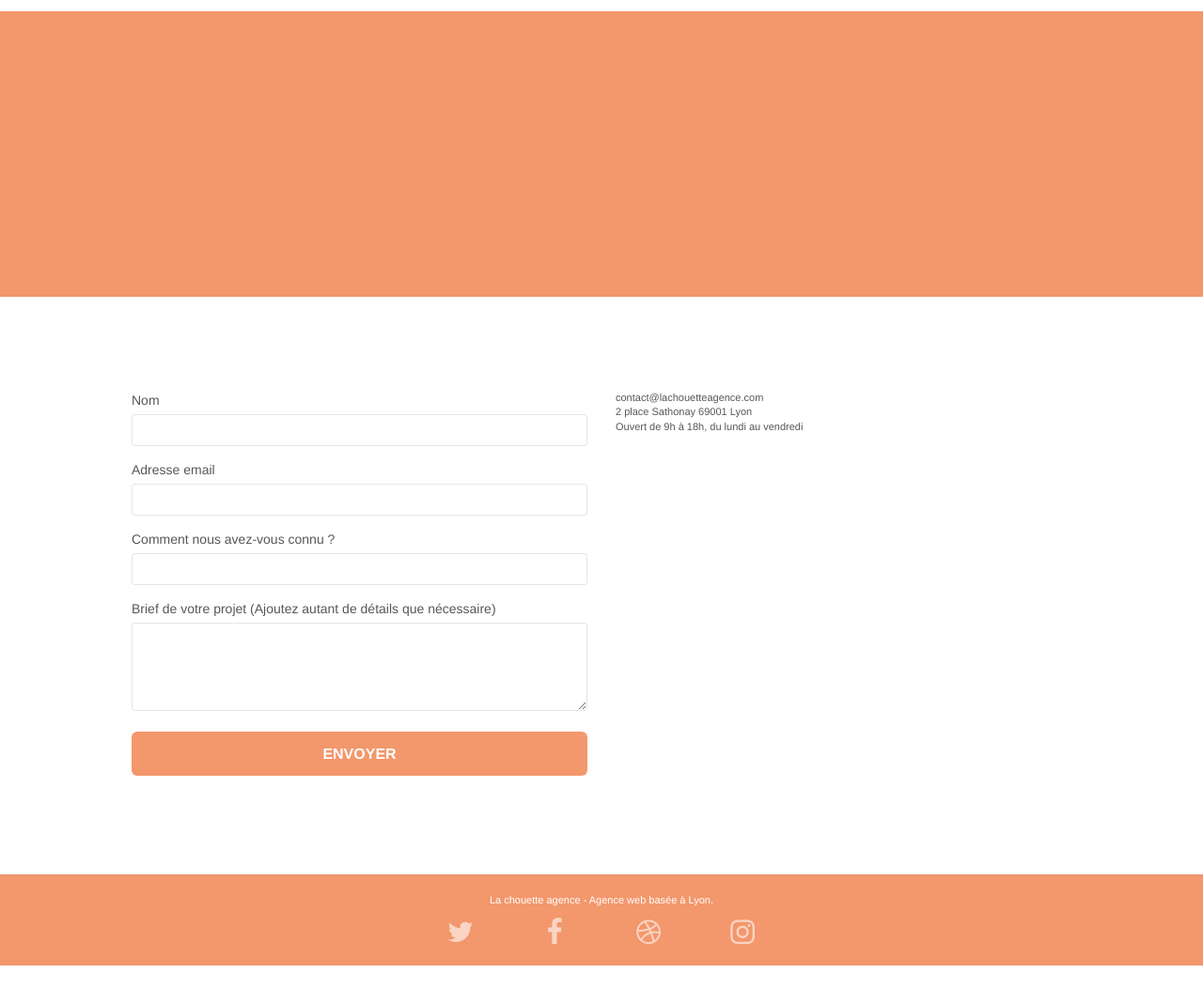
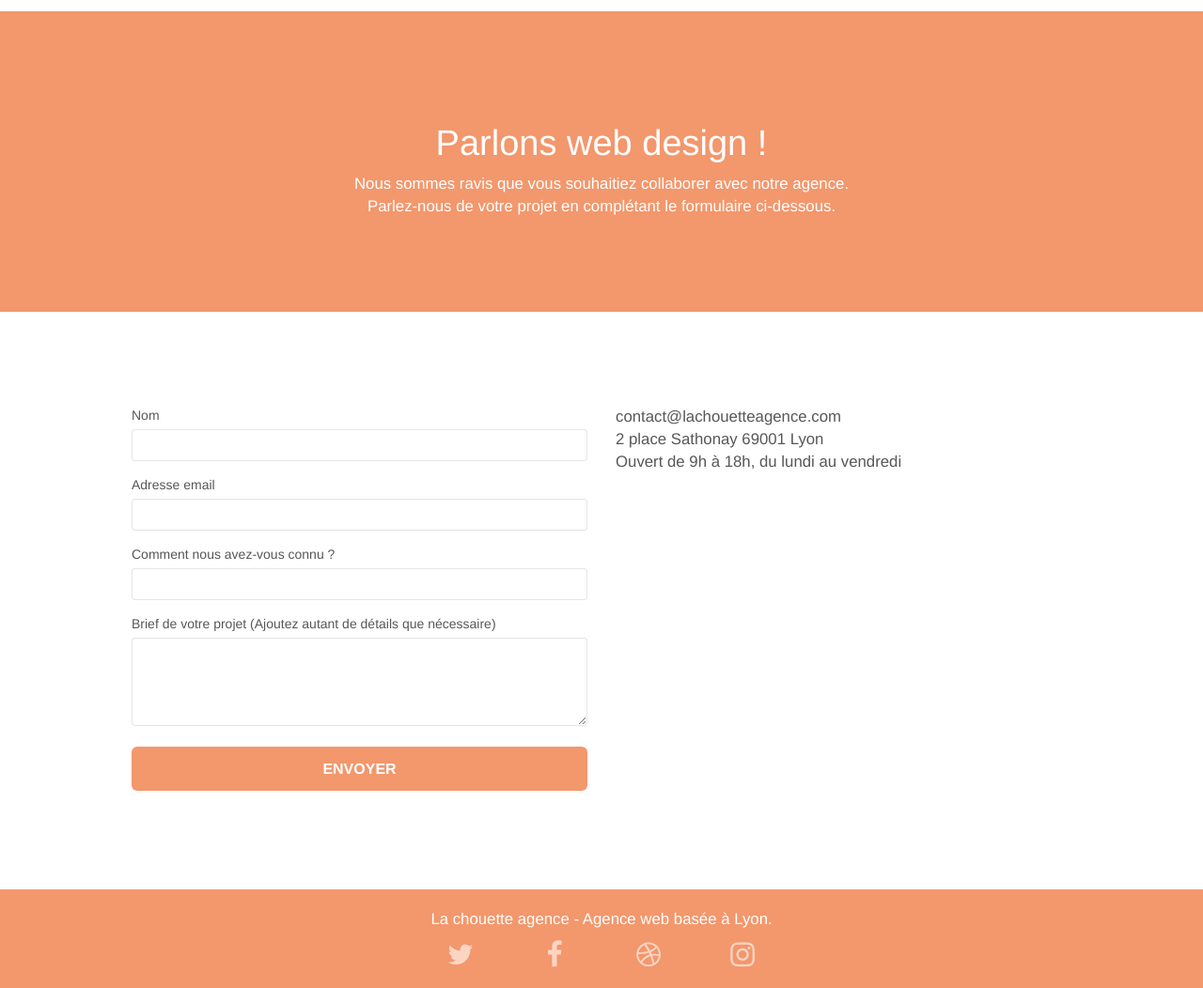
Before and after one commit to JorisMLN/JorisMonleon_4_12022021, a plain HTML site: page contact.html in a window 1280 px wide. Shown: the part 80-1132 px from the top of the page at 94% size. Before the commit the page ends 1108 px from the top, so only its background shows below. Drawn offline with nearby package versions, Linux system fonts and the light colour scheme; files that its build step writes are made by us from their sources; a script that the page names is missing.

Commit message:
retravail de la page2 / contact

```diff
--- a/page2.html
+++ b/contact.html
@@ -49,10 +49,10 @@
 	<div class="container bloc-lg">
 		<div class="row">
 			<div class="col-sm-12">
-				<h1 class="text-center hero-bloc-text tc-white">
+				<h1 class="text-center hero-bloc-text white">
 					Parlons web design !
 				</h1>
-				<p class="text-center mg-lg tc-white tight-width-whitespace">
+				<p class=" p-access text-center mg-lg white tight-width-whitespace">
 					Nous sommes ravis que vous souhaitiez collaborer avec notre agence.<br>
 					Parlez-nous de votre projet en complétant le formulaire ci-dessous.
 				</p>
@@ -97,7 +97,7 @@
 				</form>
 			</div>
 			<div class="col-sm-6">
-				<p>
+				<p class=" p-access">
 					contact@lachouetteagence.com<br>2 place Sathonay 69001 Lyon<br>Ouvert de 9h à 18h, du lundi au vendredi<br>
 				</p>
 			</div>
@@ -116,13 +116,13 @@
 	<div class="container bloc-sm">
 		<div class="row">
 			<div class="col-sm-12">
-				<p class="text-center white">
+				<p class="p-access text-center white">
 					La chouette agence - Agence web basée à Lyon.<br>
 				</p>
 				<div class="row row-no-gutters social">
 					<div class="col-sm-3">
 						<div class="text-center">
-							<a class="social" href="index.html"><span class="fa fa-twitter icon-md"></span></a>
+							<a class="social" href="index.html"><span class="fa fa-twitter icon-md "></span></a>
 						</div>
 					</div>
 					<div class="col-sm-3">
```
Also changed, not shown: index.html (+4 -4 lines).
